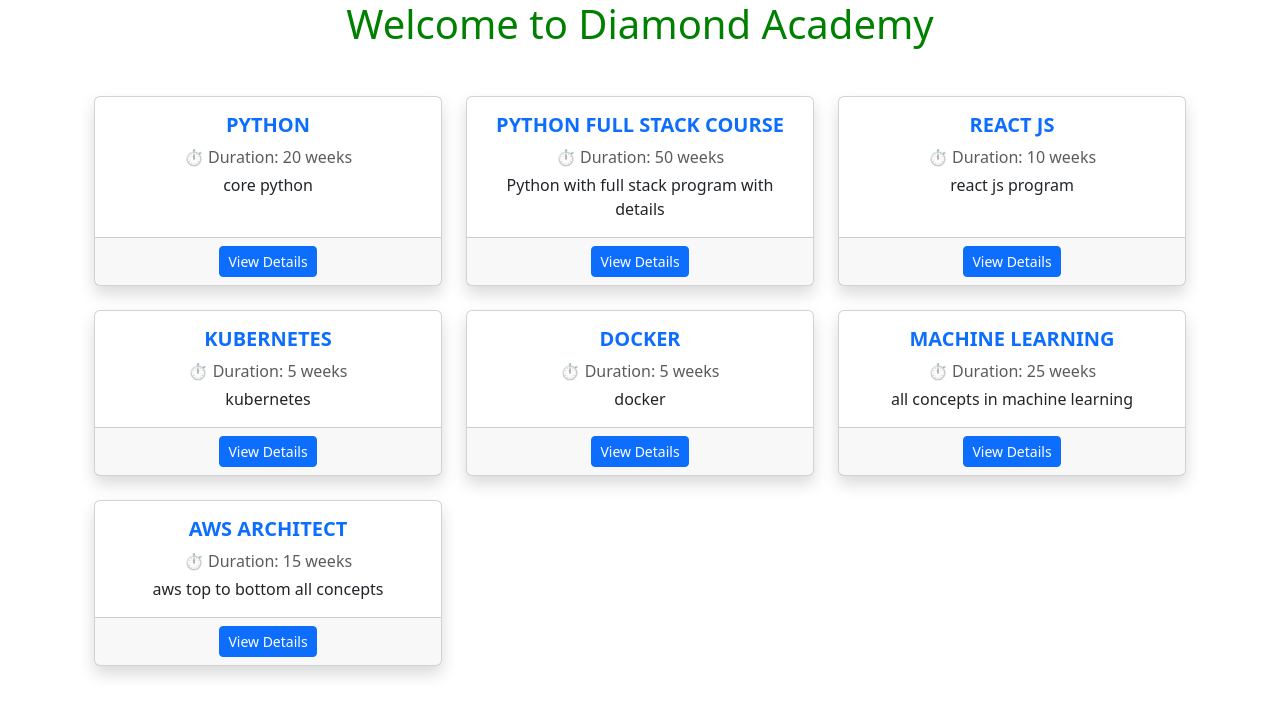
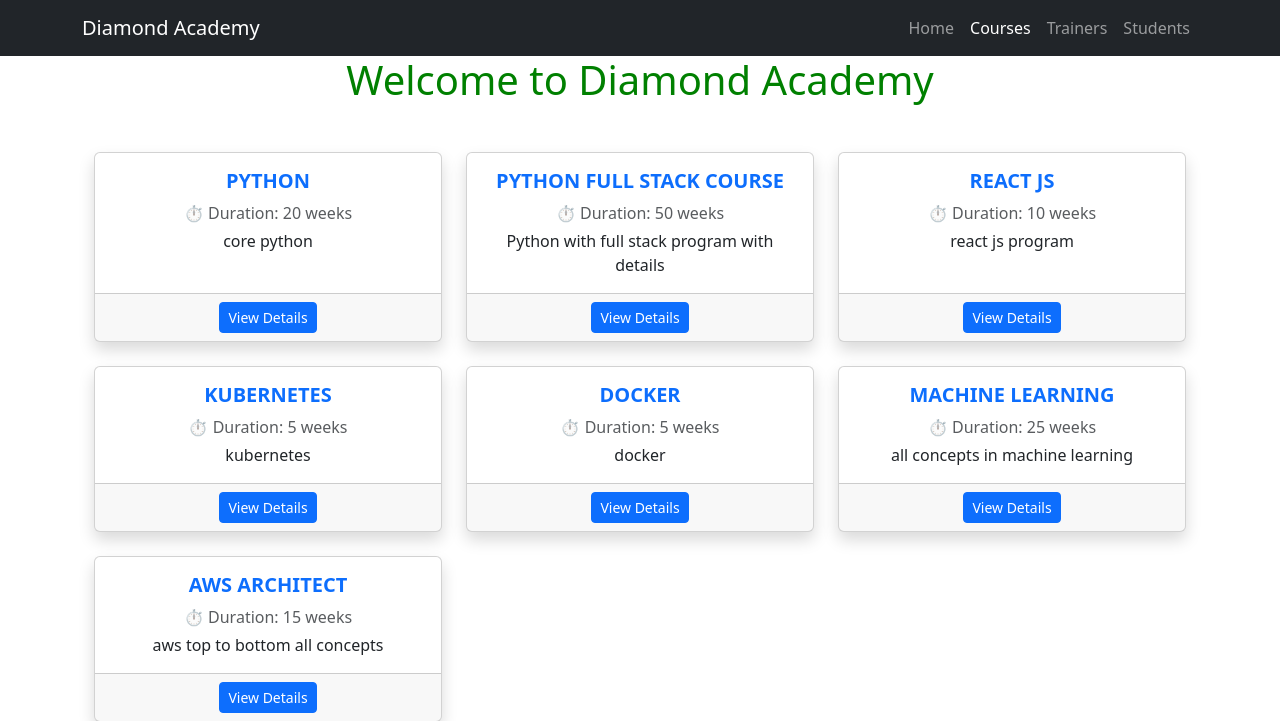
Before and after one commit to vairakkanipv/training_portal, a Django app: page /courses/ in a window 1280 px wide. Shown: the top 721 px of the page. Run offline with Django 5.2, Linux system fonts and the light colour scheme; data comes from the database, SQL or seed files in the repository.

Commit message:
add nav bar with absolute links

```diff
--- a/templates/courses.html
+++ b/templates/courses.html
@@ -8,7 +8,32 @@
   <script src="https://cdn.jsdelivr.net/npm/bootstrap@5.3.3/dist/js/bootstrap.bundle.min.js"></script>
 </head>
 <body>
+<nav class="navbar navbar-expand-lg navbar-dark bg-dark">
+  <div class="container">
+    <a class="navbar-brand" href="#">Diamond Academy</a>
 
+    <button class="navbar-toggler" type="button" data-bs-toggle="collapse" data-bs-target="#navbarNav">
+      <span class="navbar-toggler-icon"></span>
+    </button>
+
+    <div class="collapse navbar-collapse" id="navbarNav">
+      <ul class="navbar-nav ms-auto">
+        <li class="nav-item">
+          <a class="nav-link" href="/">Home</a>
+        </li>
+        <li class="nav-item">
+          <a class="nav-link active" href="/courses/">Courses</a>
+        </li>
+        <li class="nav-item">
+          <a class="nav-link" href="/trainers/">Trainers</a>
+        </li>
+        <li class="nav-item">
+          <a class="nav-link" href="/students/">Students</a>
+        </li>
+      </ul>
+    </div>
+  </div>
+</nav>
 
 <h1 style="color: green;text-align: center;">Welcome to Diamond Academy </h1>
 <div class="container d-flex mt-4 p-4">
```
Also changed, not shown: templates/home.html (+29 -0 lines), templates/students.html (+27 -0 lines), templates/trainers.html (+27 -0 lines).
